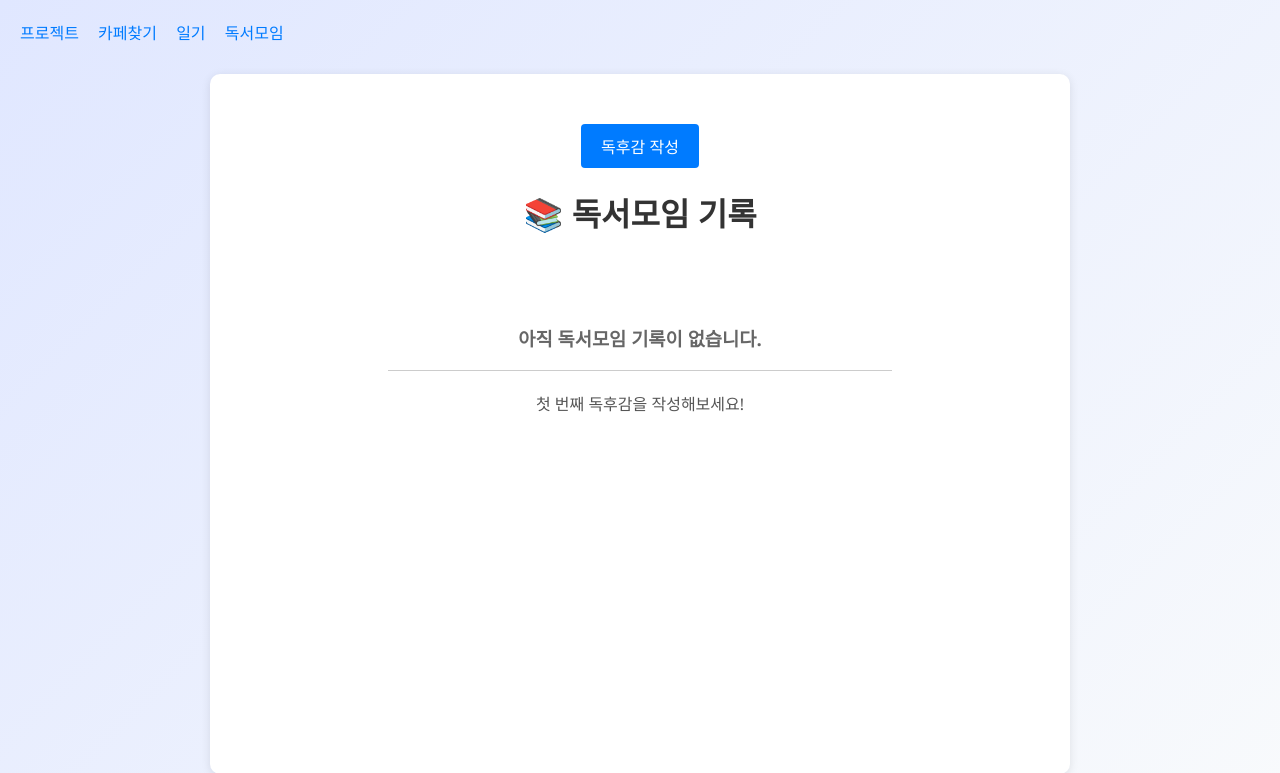
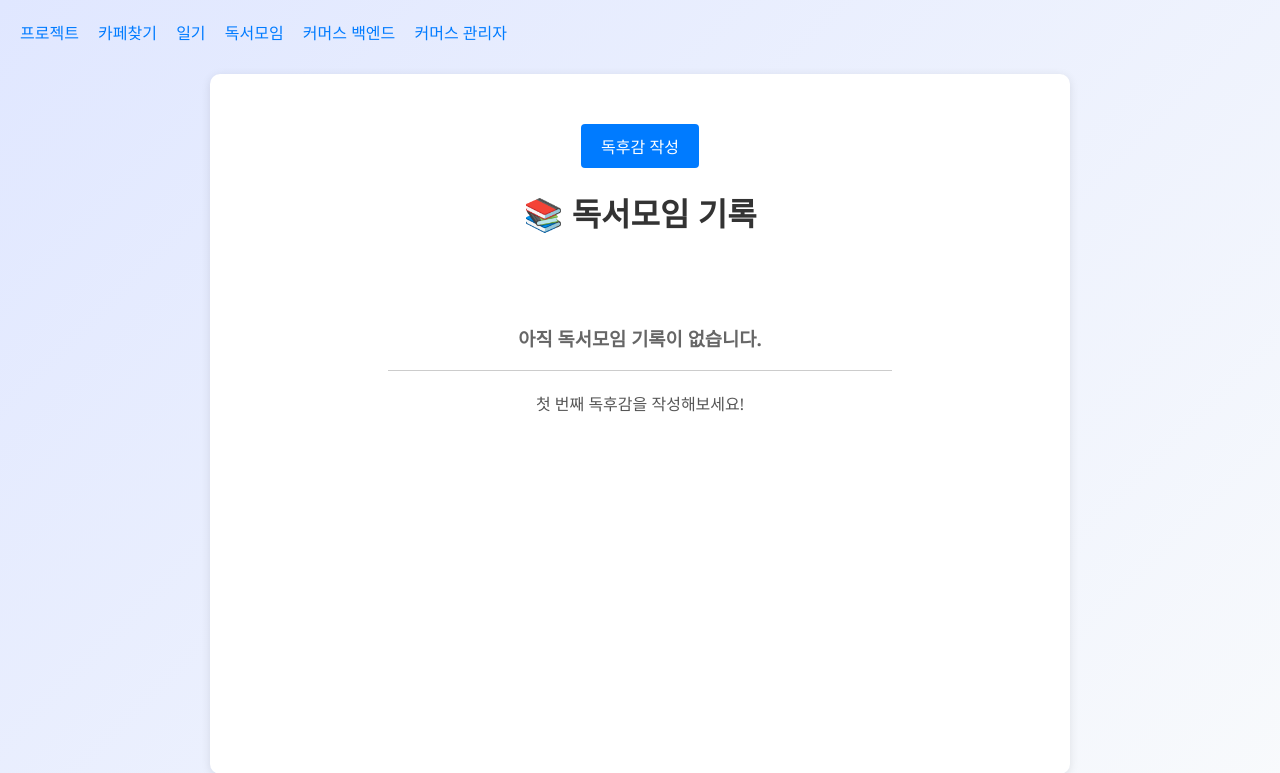
Before and after one commit to heeyoungha/study, a FastAPI app: template python-api/templates/bookclub-list.html in a window 1280 px wide. Shown: the top 773 px of the page. Run offline with FastAPI, Linux system fonts and the light colour scheme; the template is opened without the code that fills it, so the values that code supplies are empty.

Commit message:
[style] 네비게이션 디자인 통일

```diff
--- a/python-api/templates/fragment/nav.html
+++ b/python-api/templates/fragment/nav.html
@@ -3,6 +3,8 @@
     <a href="/main">카페찾기</a>
     <a href="/diary/list">일기</a>
     <a href="/bookclub/list">독서모임</a>
+    <a href="/commerce/">커머스 백엔드</a>
+    <a href="/commerce/admin/">커머스 관리자</a>
 </div>
 <style>
 .nav { margin-bottom: 30px; }
```
Also changed, not shown: src/main/resources/templates/fragment/nav.html (+9 -1 lines), src/main/resources/templates/project/project-list.html (+5 -2 lines).
